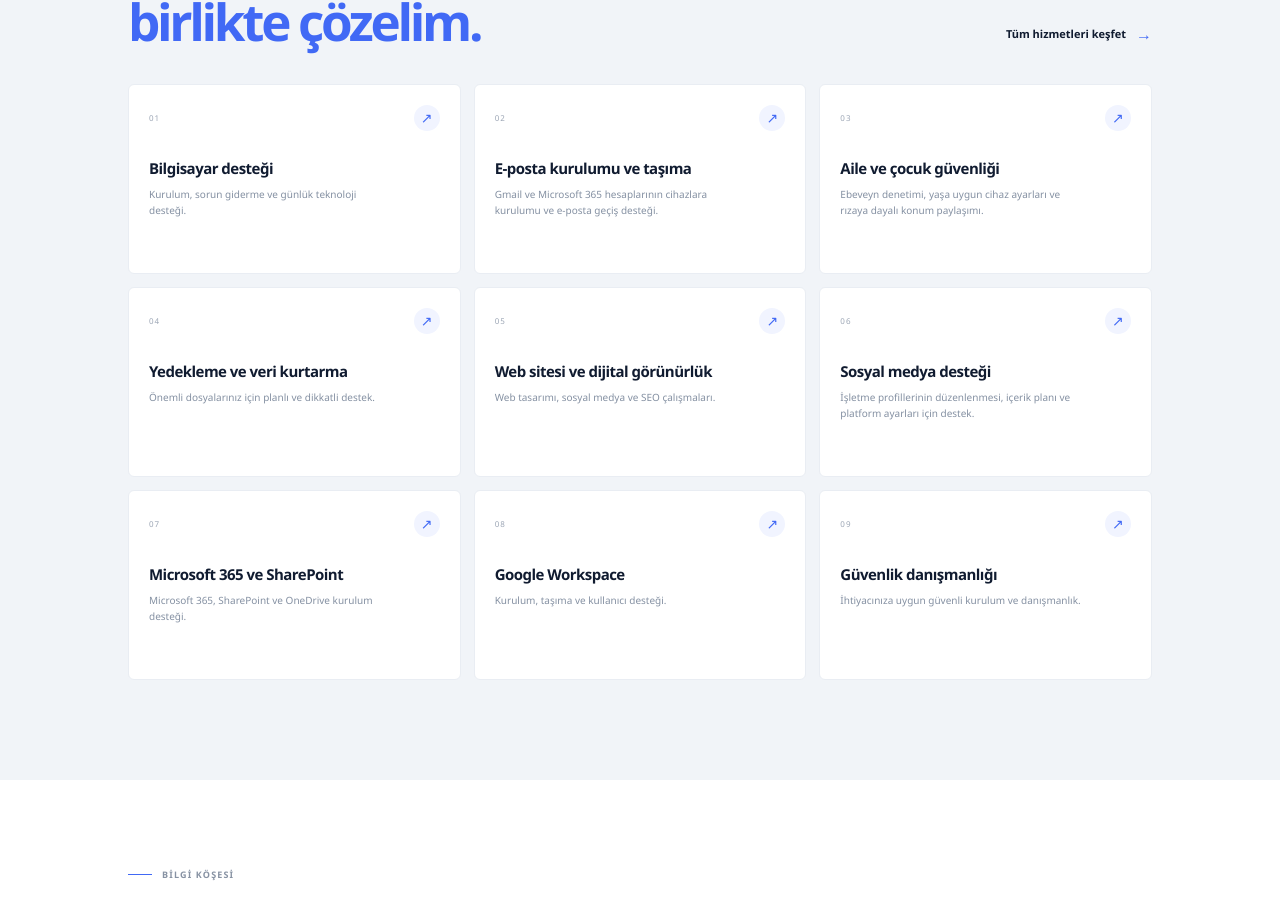
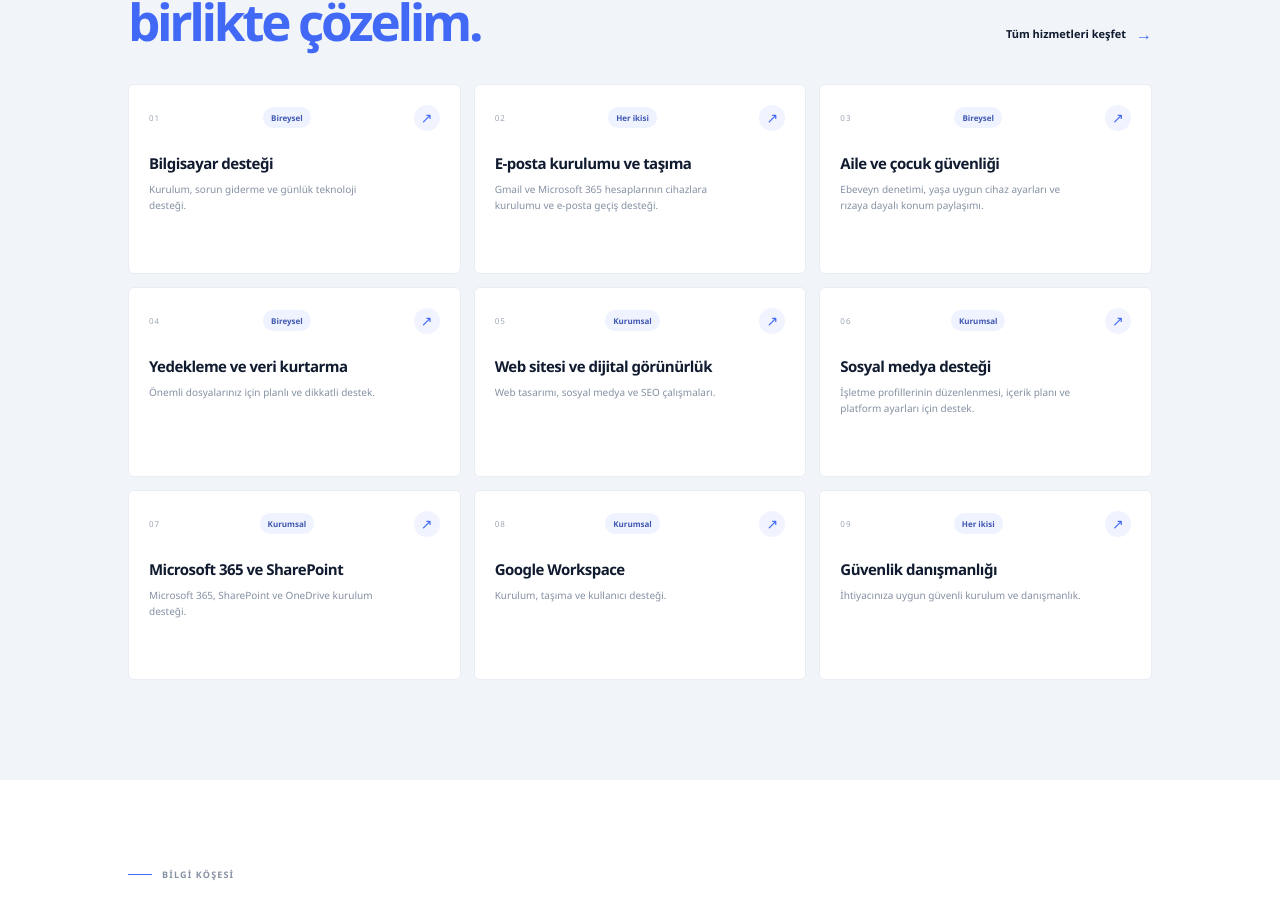
Before and after one commit to darkpassenger00/Dolubilisim, a Next.js app: page / in a window 1280 px wide. Shown: the part 1679-2581 px from the top of the page. Built offline with nearby package versions, Linux system fonts and the light colour scheme.

Commit message:
Label service cards by audience

```diff
--- a/app/page.tsx
+++ b/app/page.tsx
@@ -1,4 +1,4 @@
-import { audienceMix, services, supportPromise } from "../lib/site-content.mjs";
+import { audienceLabels, audienceMix, services, supportPromise } from "../lib/site-content.mjs";
 import { seoGuides } from "../lib/seo-guides.mjs";
 import { faqItems } from "../lib/faq.mjs";
 import RequestForm from "./request-form";
@@ -16,6 +16,13 @@ function SparkMark() {
       <circle cx="31.5" cy="8.5" r="3" fill="currentColor" opacity=".56" />
     </svg>
   );
+}
+
+function audienceLabel(audience: string) {
+  if (audience === "individual" || audience === "business" || audience === "both") {
+    return audienceLabels[audience];
+  }
+  return audienceLabels.both;
 }
 
 export default function HomePage() {
@@ -132,7 +139,7 @@ export default function HomePage() {
           <div className="service-grid">
             {services.map((service, index) => (
               <a className="service-card" href={`/hizmetler/${service.id}`} key={service.id}>
-                <div className="service-card-top"><span className="service-number">0{index + 1}</span><span className="service-arrow"><Arrow diagonal /></span></div>
+                <div className="service-card-top"><span className="service-number">0{index + 1}</span><span className="service-audience">{audienceLabel(service.audience)}</span><span className="service-arrow"><Arrow diagonal /></span></div>
                 <h3>{service.title}</h3>
                 <p>{service.detail}</p>
               </a>
--- a/lib/site-content.mjs
+++ b/lib/site-content.mjs
@@ -1,4 +1,10 @@
 export const audienceMix = Object.freeze({ individual: 55, business: 45 });
+
+export const audienceLabels = Object.freeze({
+  individual: "Bireysel",
+  business: "Kurumsal",
+  both: "Her ikisi",
+});
 
 export const supportPromise = Object.freeze({
   availability: "24/7",
```
Also changed, not shown: app/globals.css, 1 other file (tests, documents, lock files or other folders).
